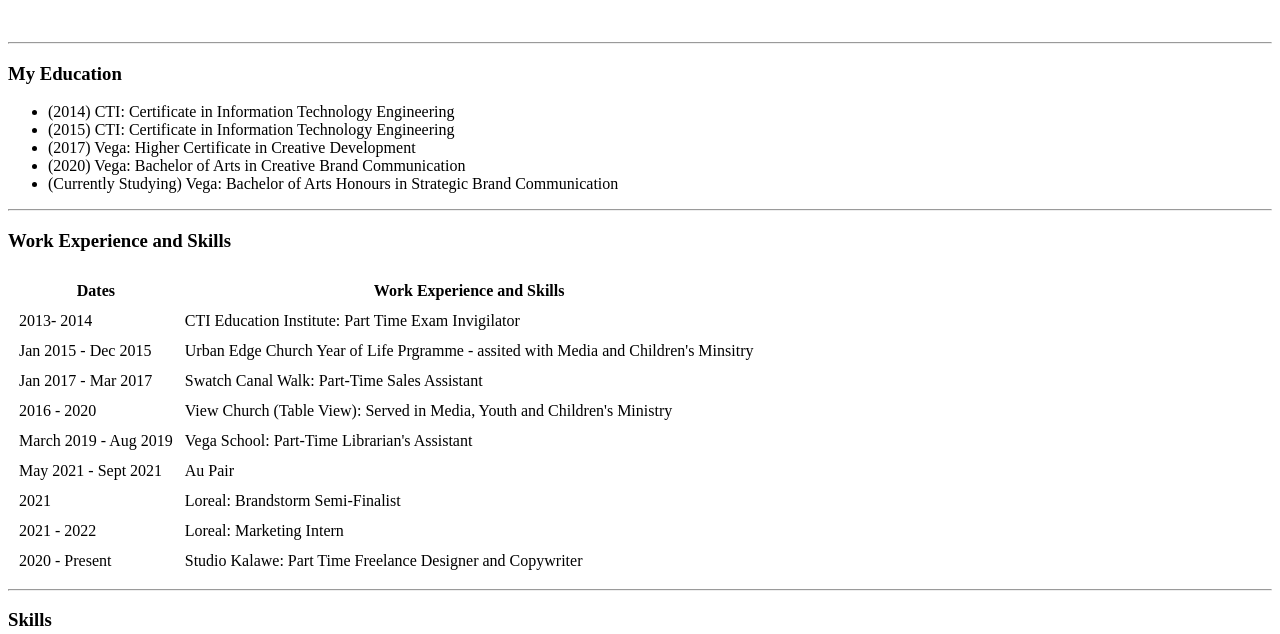
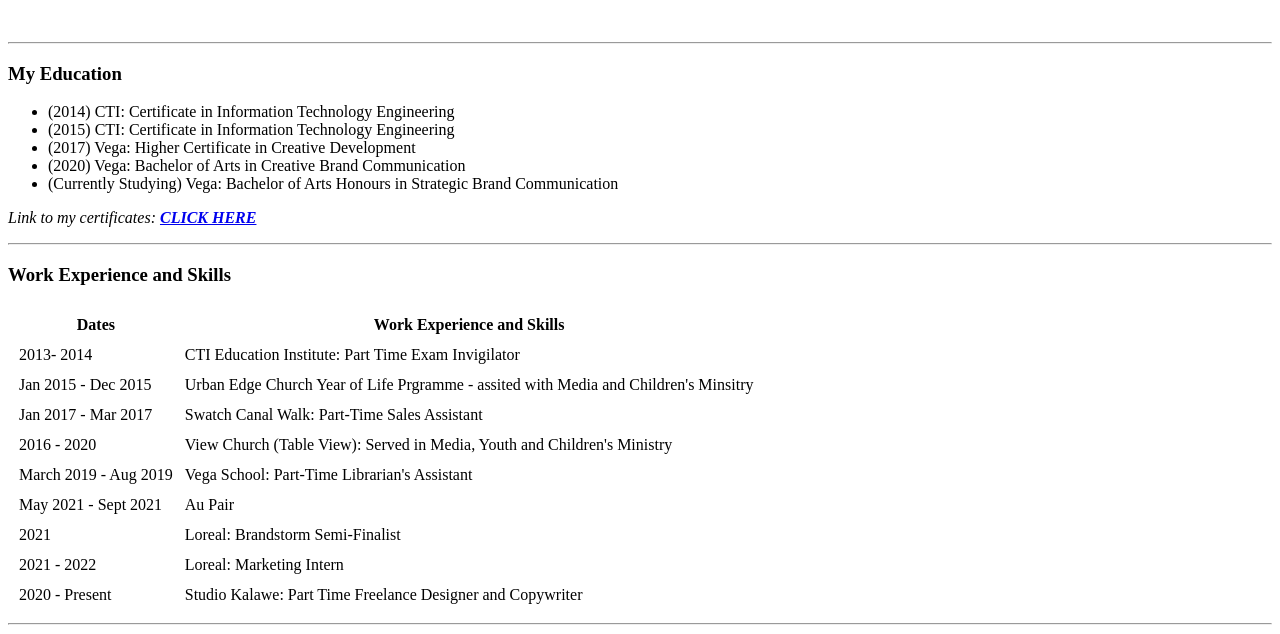
Before and after one commit to studiokalawe/cv, a plain HTML site: page index.html in a window 1280 px wide. Shown: the part 236-870 px from the top of the page. Drawn offline with Linux system fonts and the light colour scheme.

Commit message:
Update index.html

```diff
--- a/index.html
+++ b/index.html
@@ -57,6 +57,8 @@ image linked from web/internet. alt attribute assits with SEO, helps browsers to
     <li> (2020) Vega: Bachelor of Arts in Creative Brand Communication </li>
     <li> (Currently Studying) Vega: Bachelor of Arts Honours in Strategic Brand Communication </li>
   </ul>
+
+  <p><em>Link to my certificates:<strong> <a href="https://www.studiokalawe.com"> CLICK HERE </a> </strong> </em>
 
   <hr>
 
```
